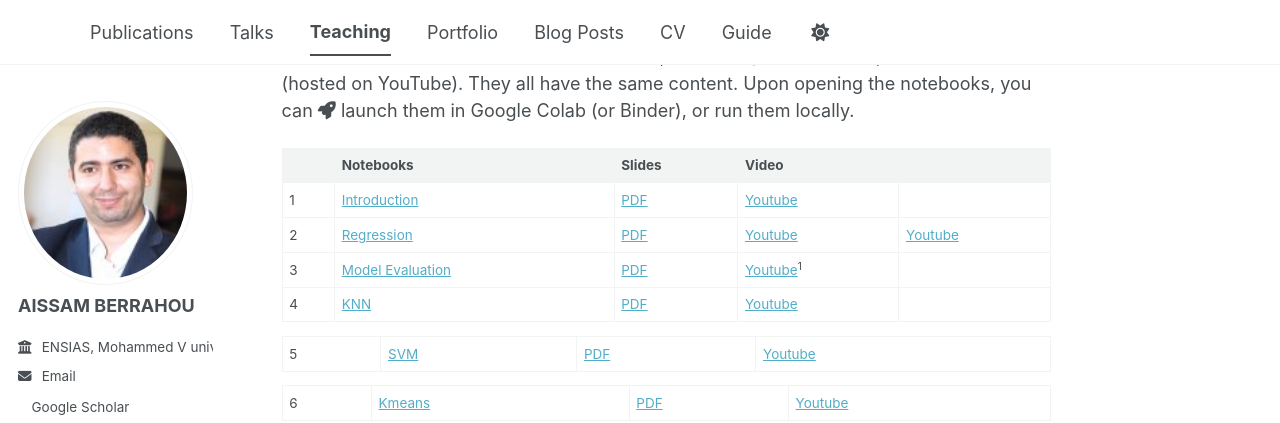
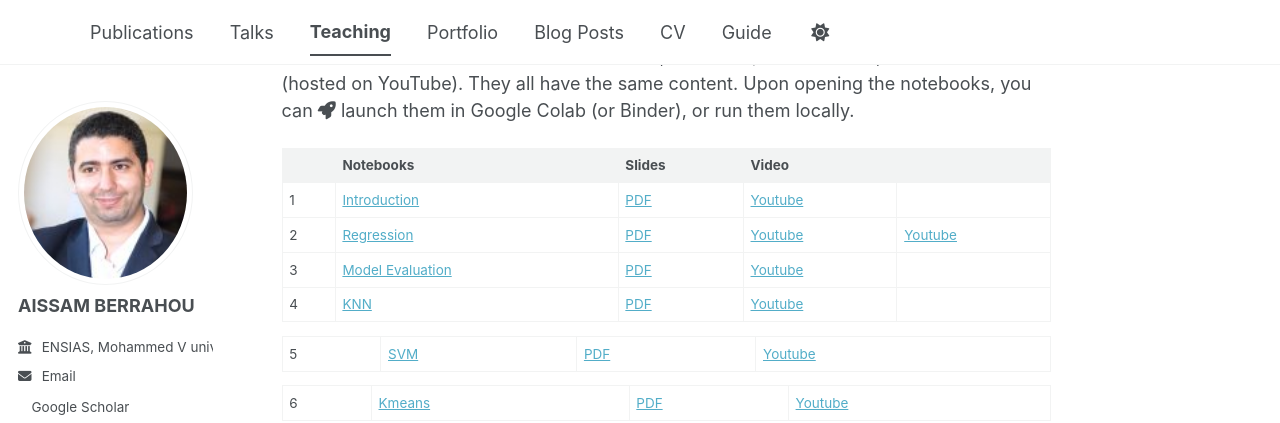
Before and after one commit to aissamberrahou/aissamberrahou.github.io, a Jekyll site: the page built from _teaching/2014-spring-teaching-1.md, in a window 1280 px wide and 900 px high, scrolled down 483 px. Shown: the top 423 px of the window. Built offline with Jekyll 4.4.1, drawn with Linux system fonts in a browser that asks for light colours; a style sheet for code colours, icons or effects is not loaded.

Commit message:
Update 2014-spring-teaching-1.md

```diff
--- a/_teaching/2014-spring-teaching-1.md
+++ b/_teaching/2014-spring-teaching-1.md
@@ -23,8 +23,8 @@ Upon opening the notebooks, you can <i class="fas fa-rocket"></i> launch them in
 |:--|:-------------------|----------------|------------|
 | 1 | [Introduction](https://ml-course.github.io/master/notebooks/introduction/)               | [PDF](https://github.com/ML-course/master/blob/master/slides_pdf/01%20-%20Introduction.pdf)         | [Youtube](https://www.youtube.com/watch?v=bgi-q_vrBmQ&list=PLl4kuMJ32K2r2CUKkZSVVxDnjB4NM335-) |
 | 2 | [Regression](https://ml-course.github.io/master/notebooks/linear-models)           | [PDF](https://github.com/ML-course/master/blob/master/slides_pdf/02%20-%20Linear%20Models.pdf)      | [Youtube](https://www.youtube.com/watch?v=xH2N5wODyMw&list=PLl4kuMJ32K2r2CUKkZSVVxDnjB4NM335-) |[Youtube](https://www.youtube.com/watch?v=LuPh8LYpVL4&list=PLl4kuMJ32K2r2CUKkZSVVxDnjB4NM335-) |
-| 3 | [Model Evaluation](https://ml-course.github.io/master/notebooks/model-evaluation)       | [PDF](https://github.com/ML-course/master/blob/master/slides_pdf/03%20-%20Model%20Evaluation.pdf)    | [Youtube](https://www.youtube.com/watch?v=MzM87e-gC4s&list=PLl4kuMJ32K2r2CUKkZSVVxDnjB4NM335-)<sup>1</sup> |
-| 4 | [KNN](https://ml-course.github.io/master/notebooks/ensemble-learning)   | [PDF](https://github.com/ML-course/master/blob/master/slides_pdf/04%20-%20Ensemble%20Learning.pdf)  | [Youtube](https://www.youtube.com/watch?v=cXwdHWJcqYs&list=PLl4kuMJ32K2r2CUKkZSVVxDnjB4NM335-) |
+| 3 | [Model Evaluation](https://ml-course.github.io/master/notebooks/model-evaluation)       | [PDF](https://github.com/ML-course/master/blob/master/slides_pdf/03%20-%20Model%20Evaluation.pdf)    | [Youtube](https://www.youtube.com/watch?v=MzM87e-gC4s&list=PLl4kuMJ32K2r2CUKkZSVVxDnjB4NM335-) |
+| 4 | [KNN](https://ml-course.github.io/master/notebooks/ensemble-learning)  | [PDF](https://github.com/ML-course/master/blob/master/slides_pdf/04%20-%20Ensemble%20Learning.pdf)  | [Youtube](https://www.youtube.com/watch?v=cXwdHWJcqYs&list=PLl4kuMJ32K2r2CUKkZSVVxDnjB4NM335-) |
 
 | 5 | [SVM](https://ml-course.github.io/master/notebooks/ensemble-learning)   | [PDF](https://github.com/ML-course/master/blob/master/slides_pdf/04%20-%20Ensemble%20Learning.pdf)  | [Youtube]() |
 
```
